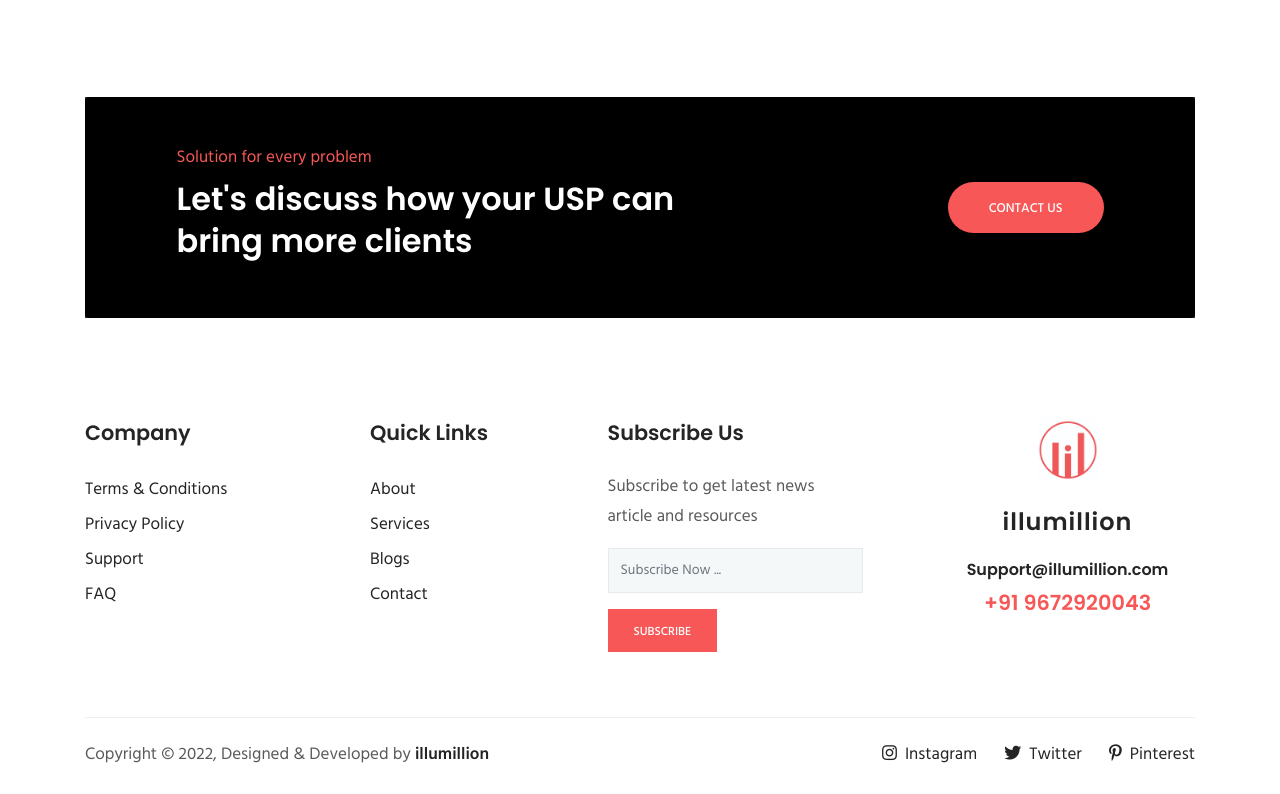
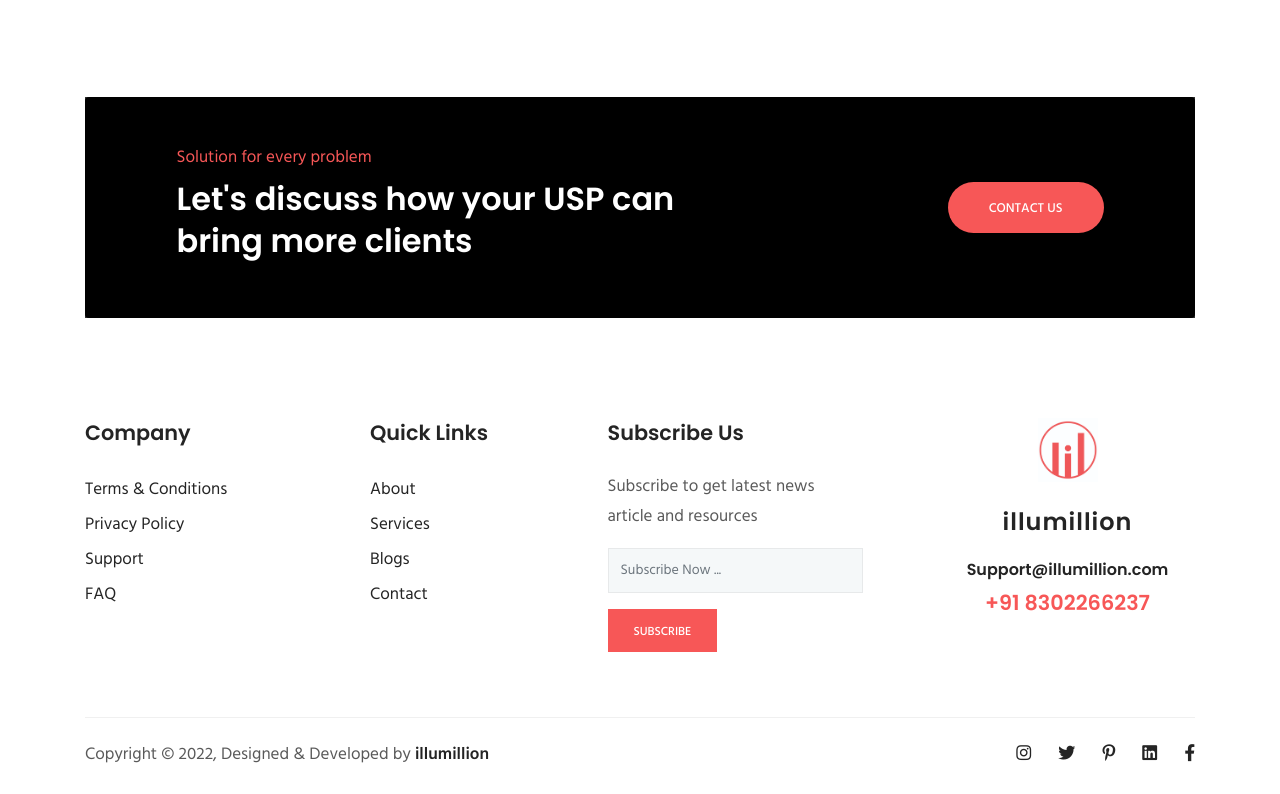
Before and after one commit to illumillion/illumillion.github.io, a website: page theme/service.html in a window 1280 px wide. Shown: the part 1917-2711 px from the top of the page. Drawn offline with Linux system fonts and the light colour scheme; some packages are replaced by stand-ins of ours.

Commit message:
Update service.html

```diff
--- a/theme/service.html
+++ b/theme/service.html
@@ -1,10 +1,11 @@
 <!DOCTYPE html>
 
 <!--
- // WEBSITE: https://themefisher.com
- // TWITTER: https://twitter.com/themefisher
- // FACEBOOK: https://www.facebook.com/themefisher
- // GITHUB: https://github.com/themefisher/
+ // WEBSITE: https://illumillion.com
+ // TWITTER: https://twitter.com/illumillion_ad
+ // Instagram: https://www.instagram.com/illumillion_agency
+ // Linkedin: https://www.linkedin.com/company/illumillion-marketing/
+ // FACEBOOK: https://www.facebook.com/IllumillionMarketing/
 -->
 
 <html lang="zxx">
@@ -39,6 +40,7 @@
 <link rel="icon" type="image/png" sizes="32x32" href="/source/images/favicon/favicon-32x32.png">
 <link rel="icon" type="image/png" sizes="16x16" href="/source/images/favicon/favicon-16x16.png">
 <link rel="manifest" href="/site.webmanifest">
+
 
 </head>
 
@@ -77,7 +79,7 @@
                   <ul class="dropdown-menu" aria-labelledby="dropdown03">
                     <li><a class="dropdown-item @@company" href="about.html">Our company</a></li>
                     <li><a class="dropdown-item @@pricing" href="pricing.html">Our Pricing</a></li>
-                    <li><a class="dropdown-item @@pricing" href="#">Our Lab</a></li>
+                    <li><a class="dropdown-item @@lab" href="lab.html">Our Lab</a></li>
                   </ul>
                 </li>
               </ul>
@@ -338,7 +340,7 @@
             <h3>illumillion</h3>
           </div>
           <h6><a href="mailto:support@illumillion.com">Support@illumillion.com</a></h6>
-          <a href="tel:+91 9672920043"><span class="text-color h4">+91 9672920043</span></a>
+          <a href="tel:+91 8302266237"><span class="text-color h4">+91 8302266237</span></a>
         </div>
       </div>
     </div></center>
@@ -353,9 +355,21 @@
         </div>
         <div class="col-lg-6 text-left text-lg-right">
           <ul class="list-inline footer-socials">
-            <li class="list-inline-item"><a href="https://www.facebook.com/illumillion_agency"><i class="fab fa-instagram mr-2"></i>Instagram</a></li>
-            <li class="list-inline-item"><a href="https://twitter.com/illumillion_ad"><i class="fab fa-twitter mr-2"></i>Twitter</a></li>
-            <li class="list-inline-item"><a href="https://www.pinterest.com/illumillion/"><i class="fab fa-pinterest-p mr-2 "></i>Pinterest</a></li>
+            <li class="list-inline-item">
+							<a href="http://www.instagram.com/Illumillion_agency" target="_blank" rel="noopener noreferrer"><i class="fab fa-instagram"></i></a>
+						</li>
+						<li class="list-inline-item">
+							<a href="http://www.twitter.com/Illumillion_ad" target="_blank" rel="noopener noreferrer"><i class="fab fa-twitter"></i></a>
+						</li>
+						<li class="list-inline-item">
+							<a href="http://www.pinterest.com/Illumillion" target="_blank" rel="noopener noreferrer"><i class="fab fa-pinterest-p"></i></a>
+						</li>
+						<li class="list-inline-item">
+							<a href="https://www.linkedin.com/company/illumillion-marketing/" target="_blank" rel="noopener noreferrer"><i class="fab fa-linkedin"></i></a>
+						</li>
+						<li class="list-inline-item">
+							<a href="https://www.facebook.com/IllumillionMarketing/" target="_blank" rel="noopener noreferrer"><i class="fab fa-facebook-f"></i></a>
+						</li>
           </ul>
         </div>
       </div>
```
